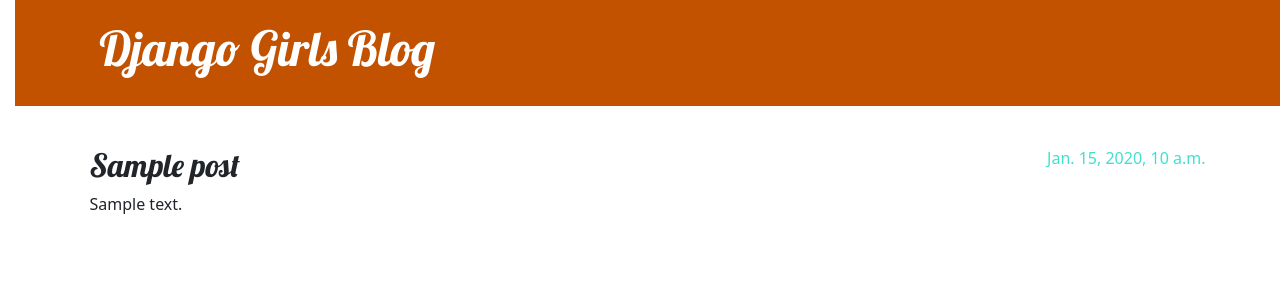
After one commit to Ramirois/my-first-blog, a Django app: template blog/templates/blog/post_detail.html in a window 1280 px wide. The commit adds this page. Shown: the top 300 px of the page. Run offline with Django 3.2, Linux system fonts and the light colour scheme; the template is opened without the code that fills it: most values are stand-ins (such as "Sample title", 1, 10 or a date in 2020).

Commit message:
agregando plantillas dinamicas

```diff
--- /dev/null
+++ b/blog/static/css/blog.css
@@ -0,0 +1,79 @@
+h1 a, h2 a{
+    color: #C25100;
+    font-family: 'Lobster';
+}
+
+body {
+    padding-left: 15px;
+}
+
+.page-header{
+    background-color: #c25100;
+    margin-top: 0;
+    margin-bottom: 40px;
+    padding: 20px 20px 20px 40px;
+}
+
+.page-header h1,
+.page-header h1 a,
+.page-header h1 a:visited,
+.page-header h1 a:active {
+    color: #ffffff;
+    font-size: 36pt;
+    text-decoration: none;
+}
+
+h1,
+h2,
+h3,
+h4 {
+    font-family: 'Lobster', cursive;
+}
+
+.date {
+    color: turquoise;
+}
+
+.save {
+    float: right;
+}
+
+.post-form textarea,
+.post-form input {
+    width: 100%;
+}
+
+.top-menu,
+.top-menu:hover,
+.top-menu:visited {
+    color: #ffffff;
+    float: right;
+    font-size: 26pt;
+    margin-right: 20px;
+}
+
+.post {
+    margin-bottom: 70px;
+}
+
+.post h2 a,
+.post h2 a:visited {
+    color: #000000;
+}
+
+.post > .date,
+.post > .actions {
+    float: right;
+}
+
+.btn-secondary,
+.btn-secondary:visited {
+    color: #C25100;
+    background: none;
+    border-color: #C25100;
+}
+
+.btn-secondary:hover {
+    color: #FFFFFF;
+    background-color: #C25100;
+}
--- /dev/null
+++ b/blog/templates/blog/base.html
@@ -0,0 +1,40 @@
+<!--STATIC FILES-->
+{% load static %}
+<!DOCTYPE html>
+<html>
+<head>
+    <title>Django Girls blog</title>
+
+    <!-- LINKS -->
+    <link href="https://cdn.jsdelivr.net/npm/bootstrap@5.3.2/dist/css/bootstrap.min.css" rel="stylesheet"
+        integrity="sha384-T3c6CoIi6uLrA9TneNEoa7RxnatzjcDSCmG1MXxSR1GAsXEV/Dwwykc2MPK8M2HN" crossorigin="anonymous">
+    <link rel="stylesheet" href="https://fonts.googleapis.com/css?family=Lobster&subset=latin,latin-ext">
+    <link rel="stylesheet" href="{% static 'css/blog.css' %}">
+</head>
+
+<body>
+    <header class="page-header">
+        <div class="container">
+            <h1><a href="/">Django Girls Blog</a></h1>
+        </div>
+    </header>
+
+    <main class="container">
+        <div class="row">
+            <div class="col">
+                {% block content %}
+                {% endblock %}
+            </div>
+        </div>
+    </main>
+
+    <!--SCRIPTS-->
+    <script src="https://cdn.jsdelivr.net/npm/@popperjs/core@2.11.8/dist/umd/popper.min.js"
+        integrity="sha384-I7E8VVD/ismYTF4hNIPjVp/Zjvgyol6VFvRkX/vR+Vc4jQkC+hVqc2pM8ODewa9r"
+        crossorigin="anonymous"></script>
+    <script src="https://cdn.jsdelivr.net/npm/bootstrap@5.3.2/dist/js/bootstrap.min.js"
+        integrity="sha384-BBtl+eGJRgqQAUMxJ7pMwbEyER4l1g+O15P+16Ep7Q9Q+zqX6gSbd85u4mG4QzX+"
+        crossorigin="anonymous"></script>
+</body>
+
+</html>
--- /dev/null
+++ b/blog/templates/blog/post_detail.html
@@ -0,0 +1,13 @@
+{% extends 'blog/base.html' %}
+
+{% block content %}
+    <article class="post">
+        {% if post.published_date %}
+            <time class="date">
+                {{ post.published_date }}
+            </time>
+        {% endif %}
+        <h2>{{ post.title }}</h2>
+        <p>{{ post.text|linebreaksbr }}</p>
+    </article>
+{% endblock %}
--- a/blog/urls.py
+++ b/blog/urls.py
@@ -2,5 +2,6 @@
 from . import views
 
 urlpatterns = [
-    path('', views.post_list, name="post_list")
+    path('', views.post_list, name="post_list"),
+    path('post/<int:pk>/', views.post_detail, name="post_detail")
 ]
--- a/blog/views.py
+++ b/blog/views.py
@@ -5,3 +5,7 @@
 def post_list(request):
     posts = Post.objects.filter(published_date__lte = timezone.now()).order_by('published_date')
     return render(request, 'blog/post_list.html', {'posts':posts})
+
+def post_detail(request, pk):
+    post = Post.objects.get(pk = pk)
+    return render(request, 'blog/post_detail.html', {'post': post})
```
Also changed, not shown: blog/templates/blog/post_list.html (+11 -17 lines).
